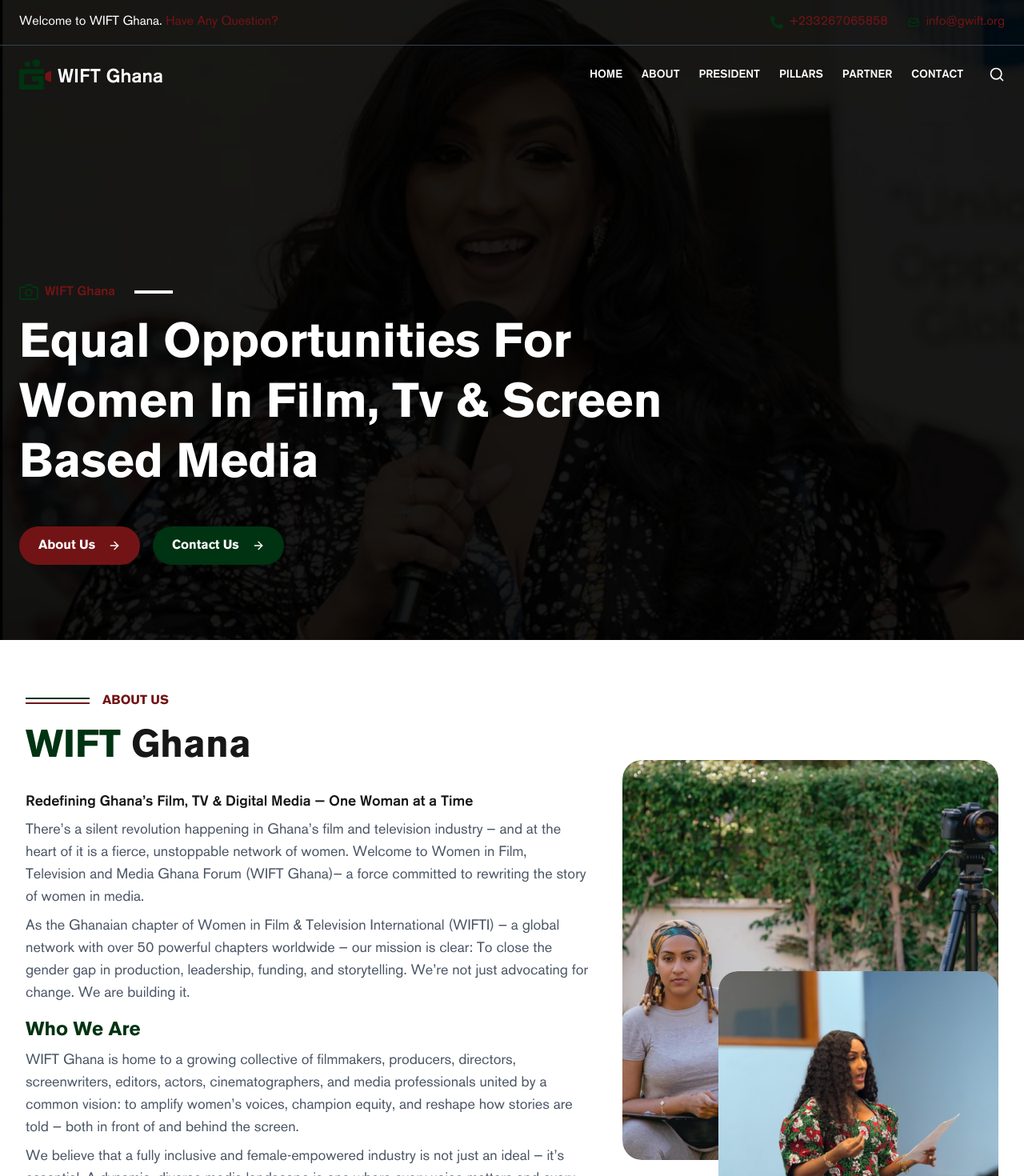
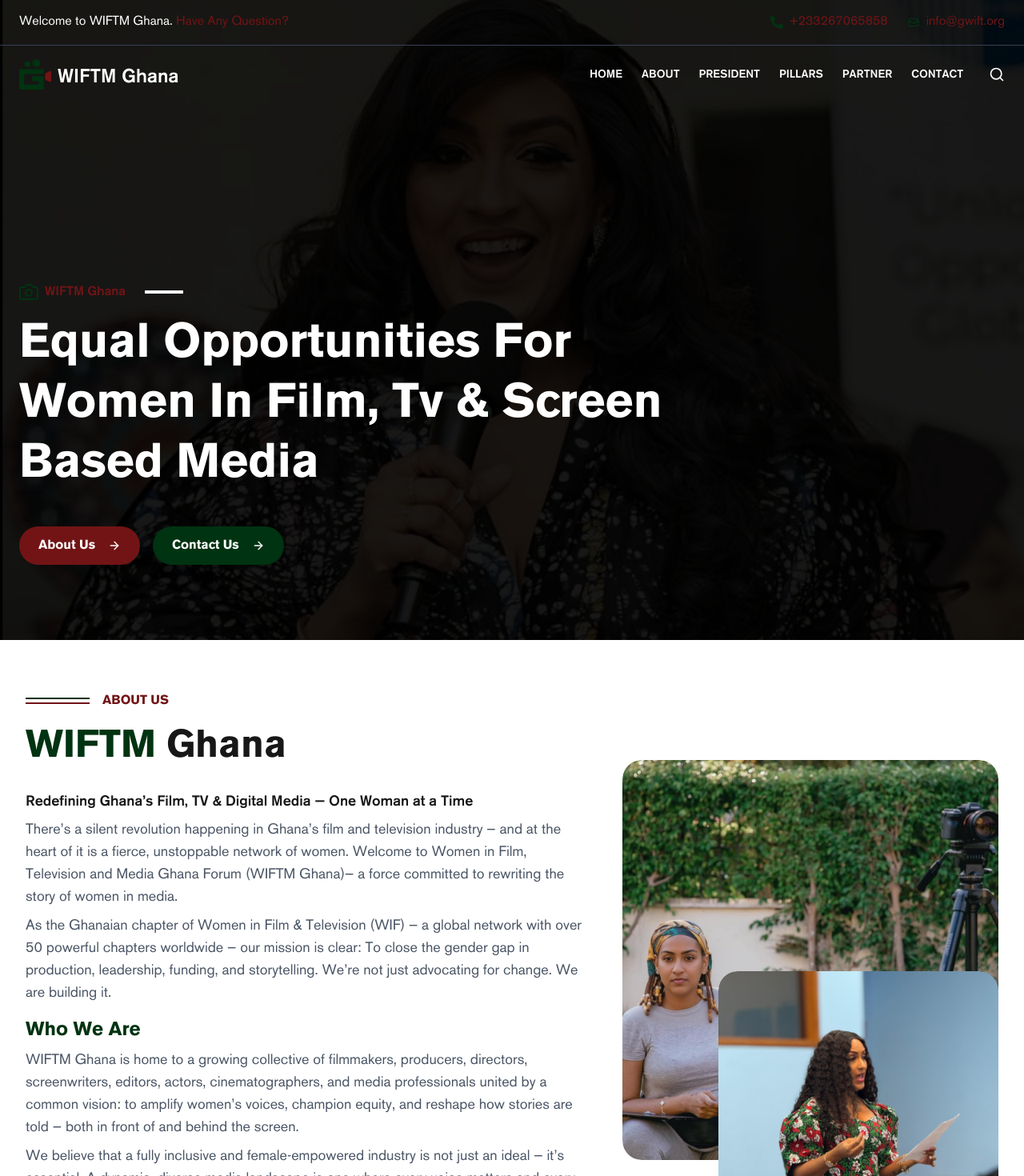
Before and after one commit to emirace/wift_ghana, a Next.js app: page / in a window 1280 px wide. Shown: the top 1470 px of the page at 80% size. Built offline with nearby package versions, Linux system fonts and the light colour scheme.

Commit message:
fix: update references from WIFT Ghana to WIFTM Ghana across components

```diff
--- a/src/app/_components/about.tsx
+++ b/src/app/_components/about.tsx
@@ -9,7 +9,7 @@
     >
       <ColorLines text="About Us" />
       <h2 className="text-4xl md:text-5xl font-bold leading-tight mb-6 md:mb-6 max-w-xl">
-        <span className="text-primary-green">WIFT</span> Ghana{" "}
+        <span className="text-primary-green">WIFTM</span> Ghana{" "}
       </h2>
       <div className="flex flex-col-reverse md:flex-row items-center gap-10 justify-between ">
         <div className="md:w-3/5 mt-12 md:mt-0">
@@ -20,27 +20,27 @@
             There’s a silent revolution happening in Ghana’s film and television
             industry — and at the heart of it is a fierce, unstoppable network
             of women. Welcome to Women in Film, Television and Media Ghana Forum
-            (WIFT Ghana)— a force committed to rewriting the story of women in
+            (WIFTM Ghana)— a force committed to rewriting the story of women in
             media.
           </p>
 
           <p className="text-gray-600 mb-4 text-lg leading-relaxeyd">
-            As the Ghanaian chapter of Women in Film & Television International
-            (WIFTI) — a global network with over 50 powerful chapters worldwide
-            — our mission is clear: To close the gender gap in production,
-            leadership, funding, and storytelling. We’re not just advocating for
-            change. We are building it.
+            As the Ghanaian chapter of Women in Film & Television (WIF) — a
+            global network with over 50 powerful chapters worldwide — our
+            mission is clear: To close the gender gap in production, leadership,
+            funding, and storytelling. We’re not just advocating for change. We
+            are building it.
           </p>
           <div className="text-primary-green text-2xl font-semibold mb-2">
             Who We Are
           </div>
 
           <p className="text-gray-600 mb-2 text-lg leading-relaxeyd">
-            WIFT Ghana is home to a growing collective of filmmakers, producers,
-            directors, screenwriters, editors, actors, cinematographers, and
-            media professionals united by a common vision: to amplify women’s
-            voices, champion equity, and reshape how stories are told — both in
-            front of and behind the screen.
+            WIFTM Ghana is home to a growing collective of filmmakers,
+            producers, directors, screenwriters, editors, actors,
+            cinematographers, and media professionals united by a common vision:
+            to amplify women’s voices, champion equity, and reshape how stories
+            are told — both in front of and behind the screen.
           </p>
           <p className="text-gray-600 mb-2 text-lg leading-relaxeyd">
             We believe that a fully inclusive and female-empowered industry is
--- a/src/app/_components/footer.tsx
+++ b/src/app/_components/footer.tsx
@@ -51,10 +51,10 @@
         <div>
           <div className="flex items-center gap-2 text-2xl font-medium mb-4">
             <Image src="/images/logo.png" alt="Logo" width={40} height={40} />
-            <div className="mt-2 hidden md:block">WIFT Ghana</div>
+            <div className="mt-2 hidden md:block">WIFTM Ghana</div>
           </div>
           <p className="mb-6">
-            WIFT Ghana is a proud member of the global WIFTI network, committed
+            WIFTM Ghana is a proud member of the global WIFTI network, committed
             to empowering women in Ghana’s film, TV, and media industries. We
             amplify voices, champion visibility, and work to dismantle barriers
             to leadership, funding, and inclusion.
@@ -124,7 +124,7 @@
 
       {/* Footer Bottom */}
       <div className="relative z-10 border-t border-gray-700 mt-16 pt-6 flex flex-col md:flex-row justify-between items-center text-sm text-gray-500">
-        <p>Copyright ©2025 WIFT Ghana. All Rights Reserved</p>
+        <p>Copyright ©2025 WIFTM Ghana. All Rights Reserved</p>
         <div className="flex space-x-6 mt-4 md:mt-0">
           <a href="#" className="hover:text-primary-maron">
             About
--- a/src/app/_components/header.tsx
+++ b/src/app/_components/header.tsx
@@ -7,7 +7,7 @@
     <header className="relative  text-white  ">
       <div className="hidden md:flex justify-between items-center px-6 py-4 border-b border-gray-700 max-w-7xl mx-auto">
         <p>
-          Welcome to WIFT Ghana.{" "}
+          Welcome to WIFTM Ghana.{" "}
           {/* eslint-disable-next-line @next/next/no-html-link-for-pages */}
           <a href="/#contact" className="text-primary-maron">
             Have Any Question?
--- a/src/app/_components/hero.tsx
+++ b/src/app/_components/hero.tsx
@@ -30,7 +30,7 @@
             className="mb-4 text-primary-maron font-medium flex items-center gap-2"
           >
             <FiCamera className="text-primary-green text-2xl" />
-            <span>WIFT Ghana</span>
+            <span>WIFTM Ghana</span>
             <span className="h-1 w-12 bg-white inline-block ml-4"></span>
           </motion.div>
 
--- a/src/app/_components/navbar.tsx
+++ b/src/app/_components/navbar.tsx
@@ -24,7 +24,7 @@
         {/* Logo */}
         <Link href="/" className="flex items-center gap-2 text-2xl font-medium">
           <Image src="/images/logo.png" alt="Logo" width={40} height={40} />
-          <div className="mt-2 hidden md:block">WIFT Ghana</div>
+          <div className="mt-2 hidden md:block">WIFTM Ghana</div>
         </Link>
         <div className="text-3xl md:hidden text-white ">
           {isOpen ? (
@@ -50,7 +50,7 @@
         </div>
         <div className="flex items-center gap-2 text-2xl font-medium md:hidden">
           <Image src="/images/logo.png" alt="Logo" width={40} height={40} />
-          <div className="mt-2 ">WIFT Ghana</div>
+          <div className="mt-2 ">WIFTM Ghana</div>
         </div>
         <div className="h-full overflow-y-auto flex flex-col md:flex-row gap-6">
           {navs.map((nav) => (
--- a/src/app/_components/presidentStatement.tsx
+++ b/src/app/_components/presidentStatement.tsx
@@ -55,7 +55,7 @@
           <div className="text-primary-maron text-5xl mb-4">❝</div>
           <p className="text-gray-700 text-lg leading-relaxed mb-4">
             It is both an honour and a responsibility to serve as President of
-            Women in Film, Television and Media Ghana Forum (WIFT Ghana) — a
+            Women in Film, Television and Media Ghana Forum (WIFTM Ghana) — a
             dynamic, purpose-driven network of visionary women in Ghana’s film,
             television, and media industries.
           </p>
@@ -69,7 +69,7 @@
             fair compensation, and safe, inclusive workspaces.
           </p>
           <p className="text-gray-700 text-lg leading-relaxed mb-4">
-            WIFT Ghana exists to change that.
+            WIFTM Ghana exists to change that.
           </p>
           <button
             onClick={() => setContinueRead(!continueRead)}
--- a/src/app/_components/whyUs.tsx
+++ b/src/app/_components/whyUs.tsx
@@ -28,7 +28,7 @@
           transition={{ duration: 0.6 }}
           className="text-4xl font-bold text-primary-maron mb-4"
         >
-          Why WIFT Ghana?
+          Why WIFTM Ghana?
         </motion.h2>
 
         <motion.p
@@ -40,8 +40,8 @@
         >
           Ghana’s media and entertainment industry is booming — but the
           opportunities are not equally shared. Women still face barriers to
-          funding, recognition, mentorship, and leadership. WIFT Ghana exists to
-          break down those barriers and build a thriving, inclusive space for
+          funding, recognition, mentorship, and leadership. WIFTM Ghana exists
+          to break down those barriers and build a thriving, inclusive space for
           women in media.
         </motion.p>
 
--- a/src/app/layout.tsx
+++ b/src/app/layout.tsx
@@ -41,9 +41,9 @@
 });
 
 export const metadata: Metadata = {
-  title: "WIFT Ghana",
+  title: "WIFTM Ghana",
   description:
-    "A network of women called Women in Film and Television Ghana (WIFT Ghana) is working to create a more diverse film, television, and digital media landscape. ",
+    "A network of women called Women in Film, Television and Media Ghana Forum (WIFTM Ghana) is working to create a more diverse film, television, and digital media landscape. ",
 };
 
 export default function RootLayout({
--- a/src/app/membership/_components/hero.tsx
+++ b/src/app/membership/_components/hero.tsx
@@ -27,18 +27,18 @@
         <div className="flex flex-col justify-center items-start  max-w-3xl">
           <div className="mb-4 text-primary-maron font-medium flex items-center gap-2">
             <FiCamera className="text-primary-green text-2xl" />
-            <span>WIFT Ghana</span>
+            <span>WIFTM Ghana</span>
             <span className="h-1 w-12 bg-white inline-block ml-4"></span>
           </div>
 
           <h1 className="text-4xl md:text-5xl font-bold leading-tight capitalize">
-            Become a Member of WIFT Ghana
+            Become a Member of WIFTM Ghana
           </h1>
           <p className="text-xl my-4">
-            Women in Film & Television Ghana (WIFT Ghana) is a growing community
-            of creatives, professionals, and advocates working to amplify
-            women’s voices in the screen industries. Choose a membership level
-            that matches your experience, goals, and commitment.
+            Women in Film & Television Ghana (WIFTM Ghana) is a growing
+            community of creatives, professionals, and advocates working to
+            amplify women’s voices in the screen industries. Choose a membership
+            level that matches your experience, goals, and commitment.
           </p>
           <a
             href="https://docs.google.com/forms/d/e/1FAIpQLSfRXtDX6OsOr-TWIEkxNwIp7n597EKfqOwjMYdkzxKTHcaxRg/viewform?embedded=true"
--- a/src/app/membership/_components/membershipLevels.tsx
+++ b/src/app/membership/_components/membershipLevels.tsx
@@ -36,7 +36,7 @@
       benefits: [
         "Includes everything in Silver, plus:",
         "Invitations to advanced masterclasses (production, directing, funding)",
-        "Listing in WIFT Ghana’s Creative Directory",
+        "Listing in WIFTM Ghana’s Creative Directory",
         "Priority access to industry networking events",
       ],
     },
```
